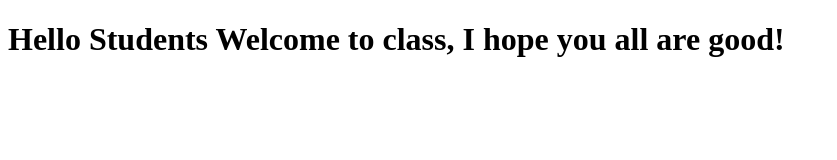
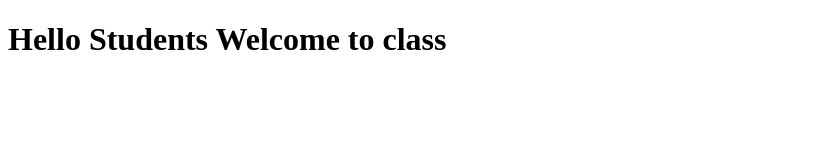
Before and after one commit to damnfarooq/caed-lab12, a plain HTML site: page web1/index.html in a window 1280 px wide. Shown: the whole page, without its empty margins (0-837 px from the left). Drawn offline with Linux system fonts and the light colour scheme.

Commit message:
Little changes

```diff
--- a/web1/index.html
+++ b/web1/index.html
@@ -4,6 +4,6 @@
 	<title>CAED LAB # 12</title>
 </head>
 <body>
-<h1>Hello Students Welcome to class, I hope you all are good!</h1>
+<h1>Hello Students Welcome to class</h1>
 </body>
 </html>
```
